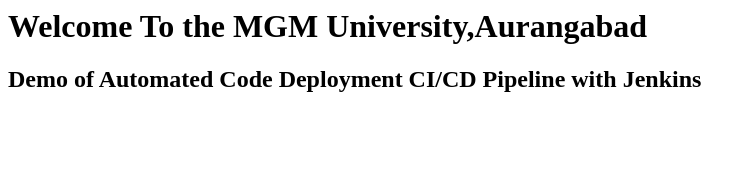
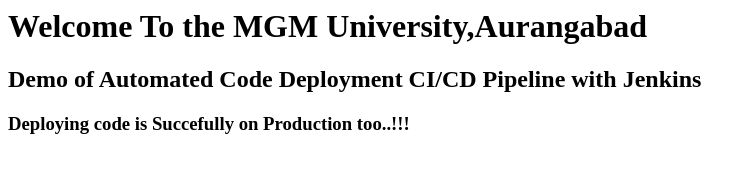
Before and after one commit to AkshaySuruse/Website, a plain HTML site: page index.html in a window 1280 px wide. Shown: the whole page, without its empty margins (0-756 px from the left). Drawn offline with Linux system fonts and the light colour scheme.

Commit message:
Code deploy on prod too

```diff
--- a/index.html
+++ b/index.html
@@ -4,5 +4,6 @@
 <body>
 <h1> Welcome To the MGM University,Aurangabad </h1>
 <h2> Demo of Automated Code Deployment CI/CD Pipeline with Jenkins </h2>
+<h3> Deploying code is Succefully on Production too..!!! </h3>
 </body>
 </html>
```
